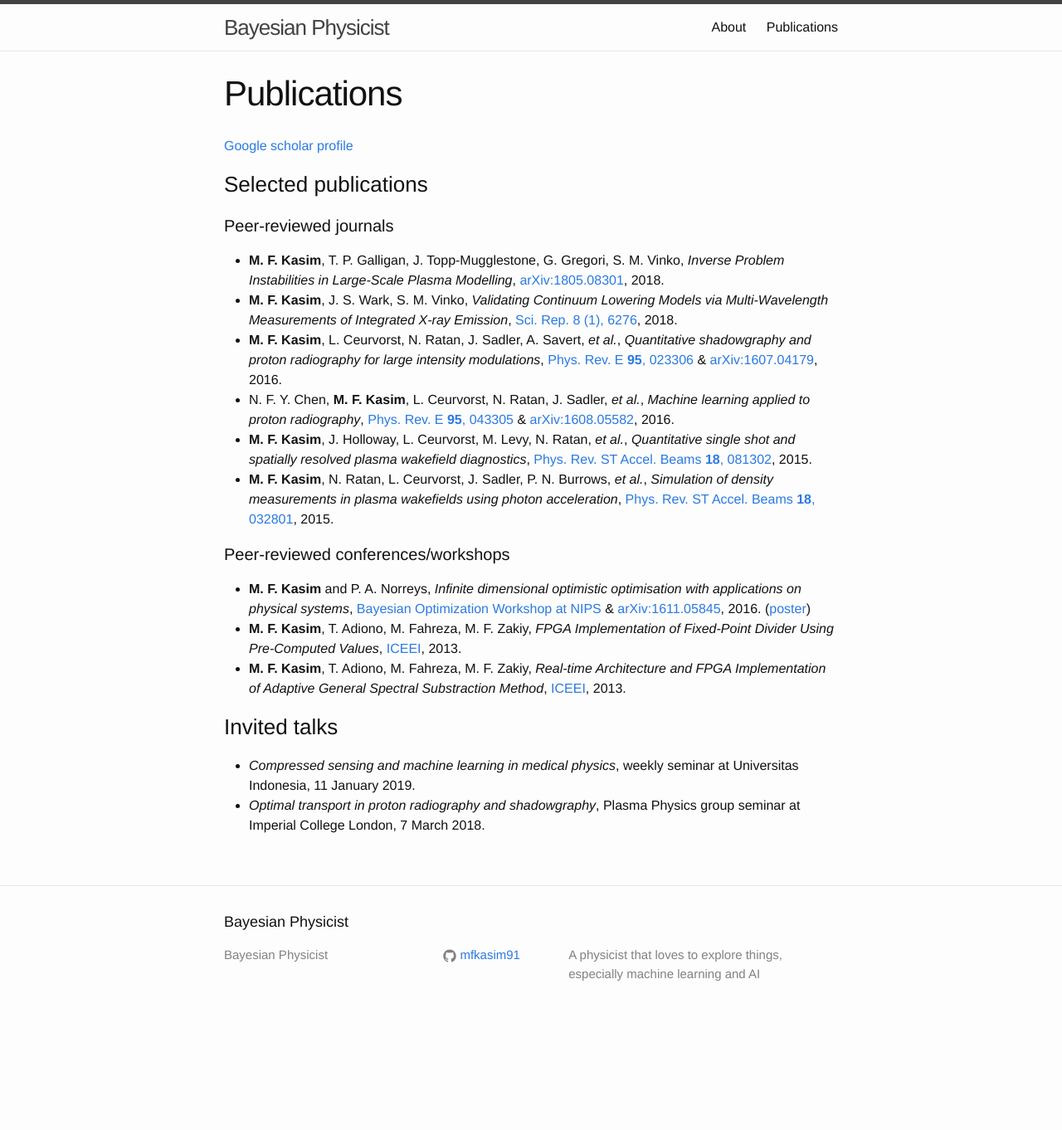
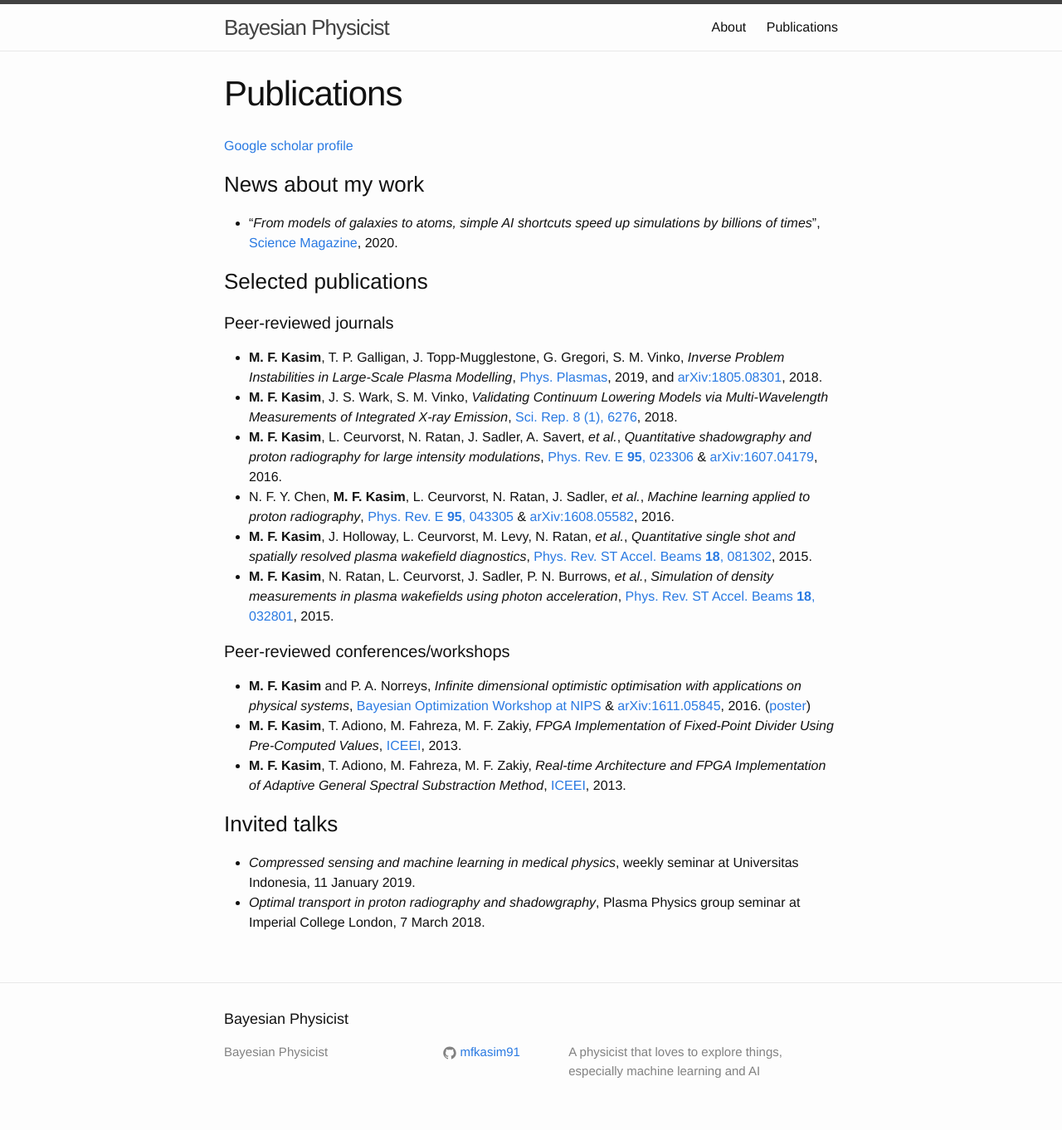
Before and after one commit to mfkasim1/mfkasim1.github.io, a Jekyll site: the page built from publications.md, in a window 1280 px wide. Shown: the whole page at 83% size. Built offline with Jekyll 4.4.1, drawn with Linux system fonts in a browser that asks for light colours; before the commit the page ends 1245 px from its top, so only the background shows below that.

Commit message:
Update publications

```diff
--- a/publications.md
+++ b/publications.md
@@ -7,10 +7,14 @@ permalink: /publications/
 
 [Google scholar profile](https://scholar.google.co.uk/citations?user=WmeftKUAAAAJ&hl=en)
 
+### News about my work
+
+* "*From models of galaxies to atoms, simple AI shortcuts speed up simulations by billions of times*", [Science Magazine](https://dx.doi.org/10.1126/science.abb2769), 2020.
+
 ### Selected publications
 
 #### Peer-reviewed journals
-* **M. F. Kasim**, T. P. Galligan, J. Topp-Mugglestone, G. Gregori, S. M. Vinko, *Inverse Problem Instabilities in Large-Scale Plasma Modelling*, [arXiv:1805.08301](https://arxiv.org/pdf/1805.08301.pdf), 2018.
+* **M. F. Kasim**, T. P. Galligan, J. Topp-Mugglestone, G. Gregori, S. M. Vinko, *Inverse Problem Instabilities in Large-Scale Plasma Modelling*, [Phys. Plasmas](https://doi.org/10.1063/1.5125979), 2019, and [arXiv:1805.08301](https://arxiv.org/pdf/1805.08301.pdf), 2018.
 * **M. F. Kasim**, J. S. Wark, S. M. Vinko, *Validating Continuum Lowering Models via Multi-Wavelength Measurements of Integrated X-ray Emission*, [Sci. Rep. 8 (1), 6276](https://doi.org/10.1038/s41598-018-24410-2), 2018.
 * **M. F. Kasim**, L. Ceurvorst, N. Ratan, J. Sadler, A. Savert, *et al.*, *Quantitative shadowgraphy and proton radiography for large intensity modulations*, [Phys. Rev. E **95**, 023306](https://doi.org/10.1103/PhysRevE.95.023306) &  [arXiv:1607.04179](https://arxiv.org/pdf/1607.04179.pdf), 2016.
 * N. F. Y. Chen, **M. F. Kasim**, L. Ceurvorst, N. Ratan, J. Sadler, *et al.*, *Machine learning applied to proton radiography*, [Phys. Rev. E **95**, 043305](https://doi.org/10.1103/PhysRevE.95.043305) & [arXiv:1608.05582](https://arxiv.org/pdf/1608.05582.pdf), 2016.
```
